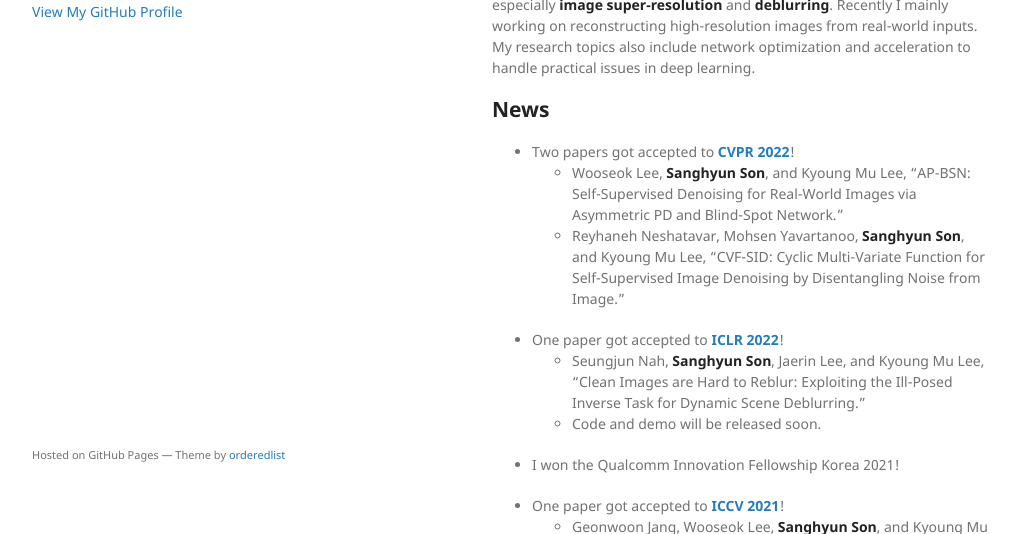
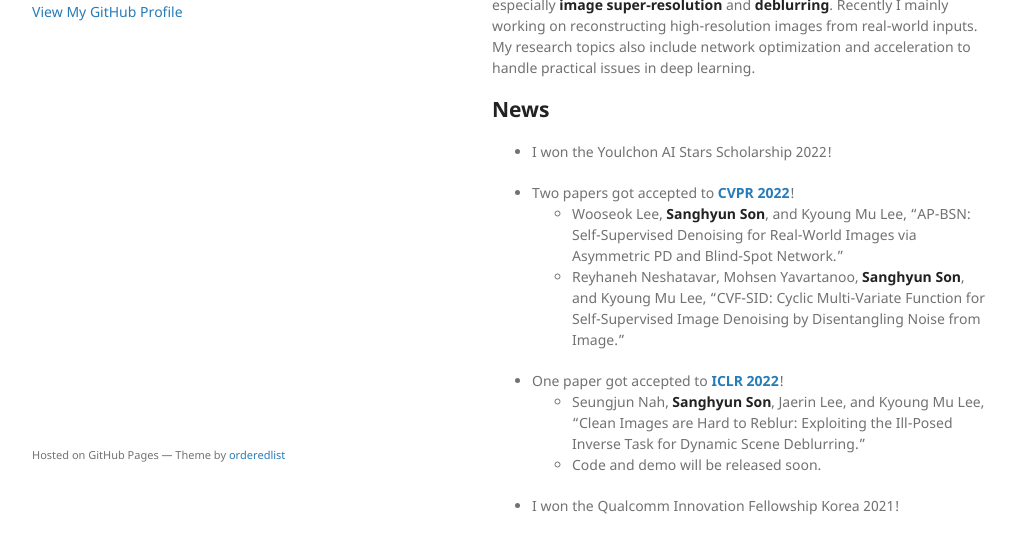
Before and after one commit to sanghyun-son/sanghyun-son.github.io, a Jekyll site: the page built from index.md, in a window 1280 px wide and 900 px high, cut to the strip 366-900 px from the top of the window. Shown: the whole strip, without its empty margins (128-1146 px from the left). Built offline with Jekyll 4.4.1, drawn with Linux system fonts in a browser that asks for light colours; the repository's description, which GitHub fills in, is left out.

Commit message:
update youlchon scholarship

```diff
--- a/index.md
+++ b/index.md
@@ -21,6 +21,9 @@ My research topics also include network optimization and acceleration to handle
 
 
 ## **News**
+- I won the Youlchon AI Stars Scholarship 2022!
+&nbsp;
+
 - Two papers got accepted to **[CVPR 2022](https://cvpr2022.thecvf.com/)**!
   - Wooseok Lee, **Sanghyun Son**, and Kyoung Mu Lee, "AP-BSN: Self-Supervised Denoising for Real-World Images via Asymmetric PD and Blind-Spot Network."
   - Reyhaneh Neshatavar, Mohsen Yavartanoo, **Sanghyun Son**, and Kyoung Mu Lee, "CVF-SID: Cyclic Multi-Variate Function for Self-Supervised Image Denoising by Disentangling Noise from Image."
```
Also changed, not shown: 1 other file.
